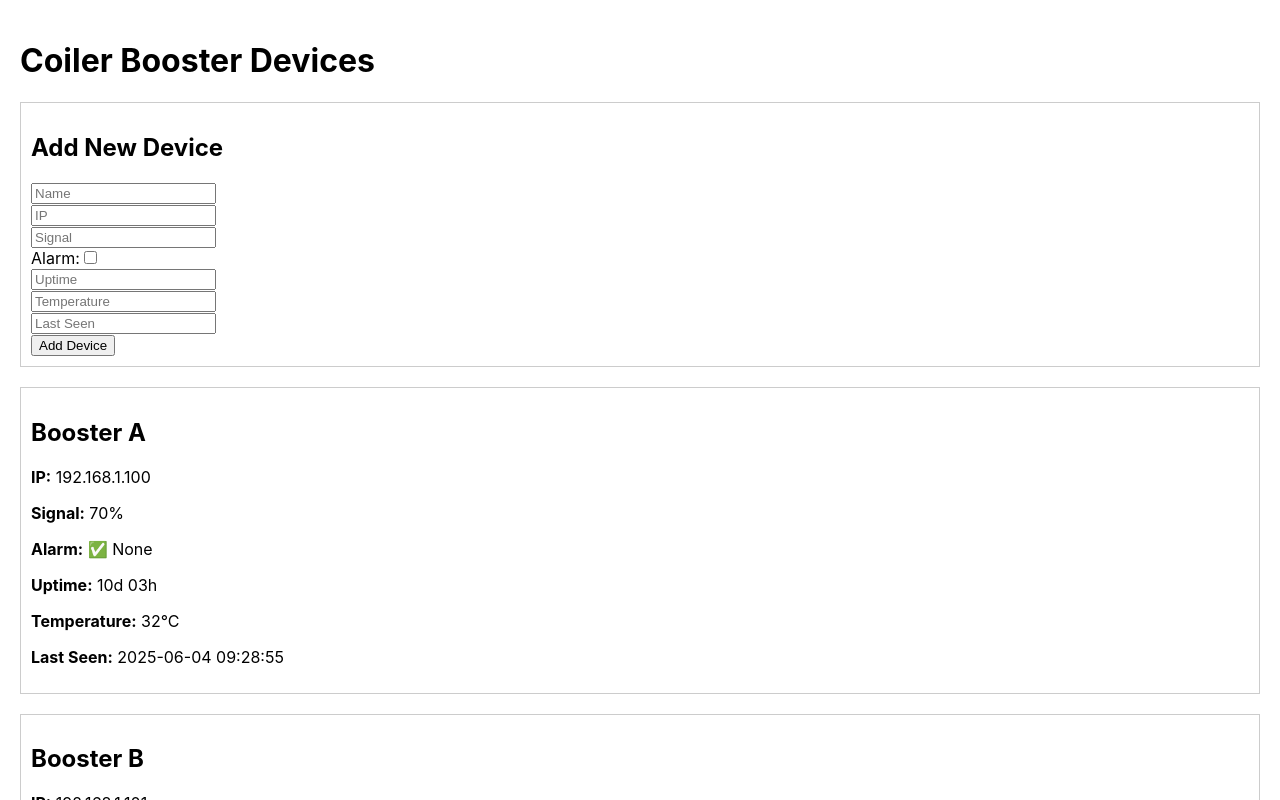
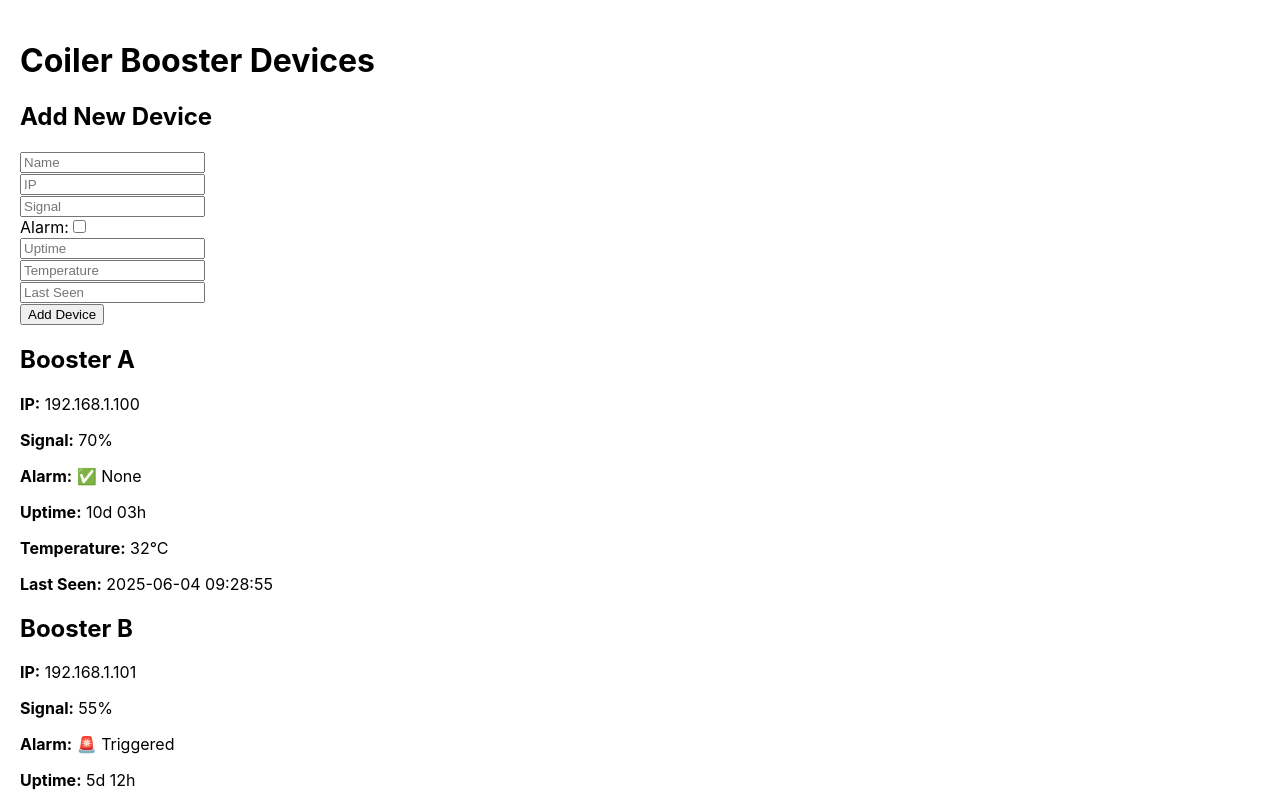
Before and after one commit to Tang-tech-SETAR/cloud-infinity-frontend, a React (Create React App) app: page / in a window 1280 px wide. Shown: the top 800 px of the page. Built offline with nearby package versions, Linux system fonts and the light colour scheme.

Commit message:
Build and style update

```diff
--- a/src/App.css
+++ b/src/App.css
@@ -35,4 +35,46 @@
   to {
     transform: rotate(360deg);
   }
+}.form-container {
+  border: 1px solid #ccc;
+  padding: 20px;
+  border-radius: 8px;
+  margin-bottom: 20px;
+  max-width: 400px;
 }
+
+.form-container h2 {
+  margin-top: 0;
+}
+
+.form-container label {
+  display: block;
+  margin-top: 12px;
+  font-weight: bold;
+}
+
+.form-container input[type="text"],
+.form-container input[type="number"] {
+  padding: 6px;
+  width: 100%;
+  margin-top: 4px;
+  box-sizing: border-box;
+}
+
+.form-container input[type="checkbox"] {
+  margin-top: 8px;
+}
+
+.form-container button {
+  margin-top: 20px;
+  padding: 10px 16px;
+  background-color: #0066cc;
+  color: white;
+  border: none;
+  border-radius: 4px;
+  cursor: pointer;
+}
+
+.form-container button:hover {
+  background-color: #004999;
+}
--- a/src/App.js
+++ b/src/App.js
@@ -67,7 +67,8 @@ function App() {
       <h1>Coiler Booster Devices</h1>
 
       {/* Add Device Form */}
-      <div style={{ marginBottom: '20px', border: '1px solid #ccc', padding: '10px' }}>
+      <div className="form-container">
+
         <h2>Add New Device</h2>
         <input name="name" placeholder="Name" value={newDevice.name} onChange={handleInputChange} /> <br />
         <input name="ip" placeholder="IP" value={newDevice.ip} onChange={handleInputChange} /> <br />
@@ -84,7 +85,8 @@ function App() {
 
       {/* Device List */}
       {devices.map(device => (
-        <div key={device.id} style={{ marginBottom: '20px', border: '1px solid #ccc', padding: '10px' }}>
+        <div key={device.id} className="device-card">
+
           <h2>{device.name}</h2>
           <p><strong>IP:</strong> {device.ip}</p>
           <p><strong>Signal:</strong> {device.signal}%</p>
```
